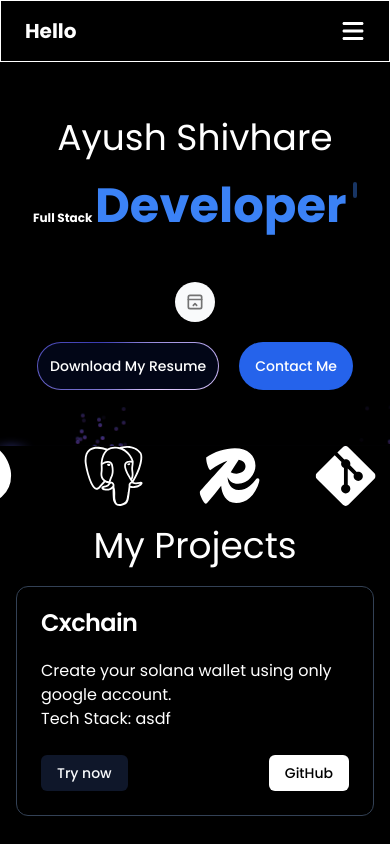
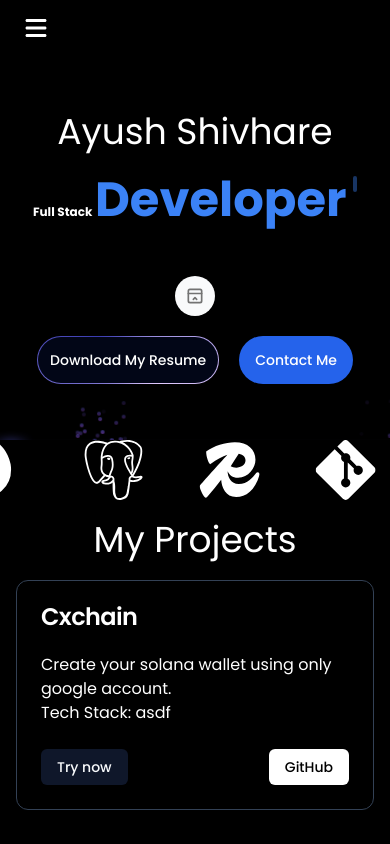
Before and after one commit to AyushShivhare79/Ayush-Portfolio, a Next.js app: page / in a window 390 px wide. Shown: the top 844 px of the page. Built offline with nearby package versions, Linux system fonts and the light colour scheme; a web font is replaced by a local one.

Commit message:
chore: fixed mobile nav issue

```diff
--- a/app/components/Footer.tsx
+++ b/app/components/Footer.tsx
@@ -5,8 +5,8 @@ import SocialIcon from "./SocialIcon";
 export default function Footer() {
   return (
     <>
-      <div className="flex justify-between items-center px-40 py-24 bg-slate-950">
-        <div className="text-xl">Designed and Developed by Ayush Shivhare</div>
+      <div className="flex flex-col justify-center md:justify-between md:items-center md:px-40 py-24 border border-white bg-slate-950">
+        <div className="text-base md:text-xl">Designed and Developed by Ayush Shivhare</div>
         <SocialIcon />
       </div>
     </>
--- a/app/components/NavbarMob.tsx
+++ b/app/components/NavbarMob.tsx
@@ -31,21 +31,19 @@ const MobileNavbar = () => {
 
   return (
     <nav className="relative">
-      <div className="flex items-center justify-between py-4 px-6 border border-white">
-        <div className="text-xl font-bold">Hello</div>
-        <button onClick={toggleMenu} className="focus:outline-none text-2xl">
+      <div
+        className={`flex items-center justify-between py-4 px-6 ${
+          isOpen && "fixed z-20"
+        }`}
+      >
+        <button onClick={toggleMenu} className={`focus:outline-none text-2xl`}>
           {isOpen ? <FaXmark /> : <FaBars />}
         </button>
       </div>
+
       {isOpen && (
-        <div className="fixed inset-0 bg-black z-50 flex flex-col items-center justify-center">
-          <button
-            onClick={toggleMenu}
-            className="absolute top-4 right-4 text-white text-2xl"
-          >
-            <FaXmark />
-          </button>
-          <ul className="flex flex-col gap-5 text-center text-3xl">
+        <div className="fixed inset-0 bg-black z-10 flex flex-col items-center justify-center">
+          <div className="flex flex-col gap-5 text-center text-3xl">
             {Tab.map((value, index) => {
               return (
                 <div key={index}>
@@ -61,7 +59,7 @@ const MobileNavbar = () => {
                 </div>
               );
             })}
-          </ul>
+          </div>
         </div>
       )}
     </nav>
```
